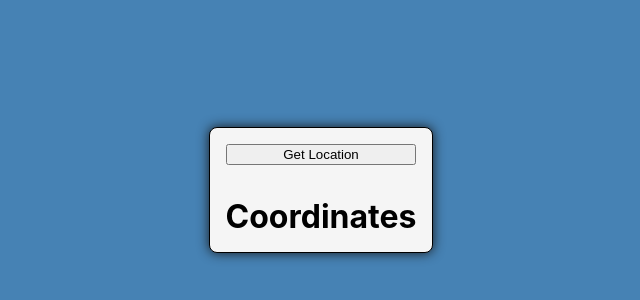
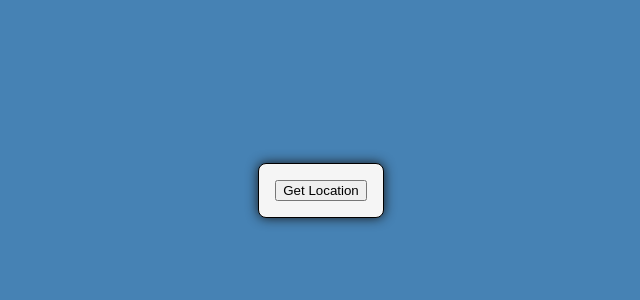
Before and after one commit to jleviharris/apiDay12, a React (Create React App) app: page / in a window 1280 px wide. Shown: the part 210-510 px from the top of the page, without its empty margins (319-959 px from the left). Built offline with nearby package versions, Linux system fonts and the light colour scheme.

Commit message:
Updated className for h1

```diff
--- a/src/App.js
+++ b/src/App.js
@@ -42,7 +42,7 @@ function App() {
         <button className="btn" onClick={getLocation}>
           Get Location{" "}
         </button>
-        <h1>Coordinates</h1>
+        <h1 className={statusClass}>Coordinates</h1>
         <p className={statusClass}>{status}</p>
         {lat && <p>Latitude: {lat}</p>}
         {lng && <p>Longitude: {lng}</p>}
```
